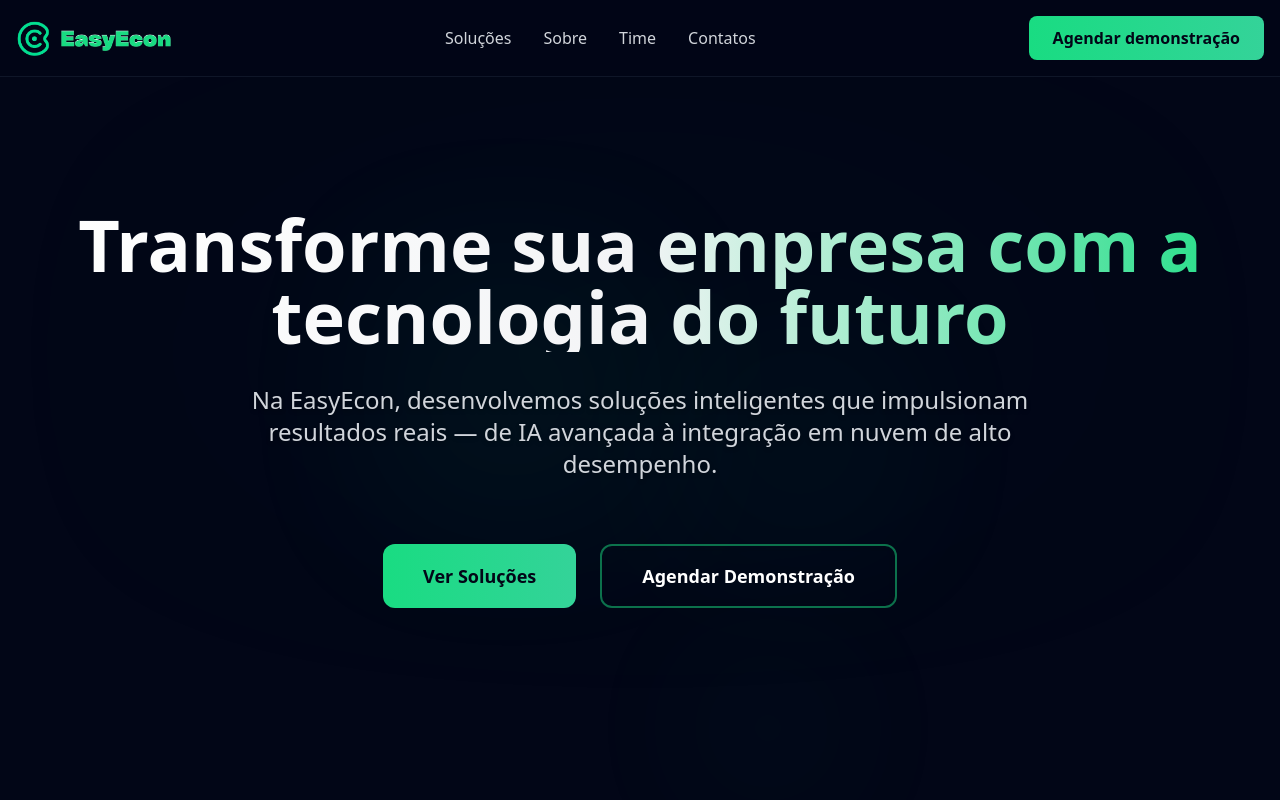
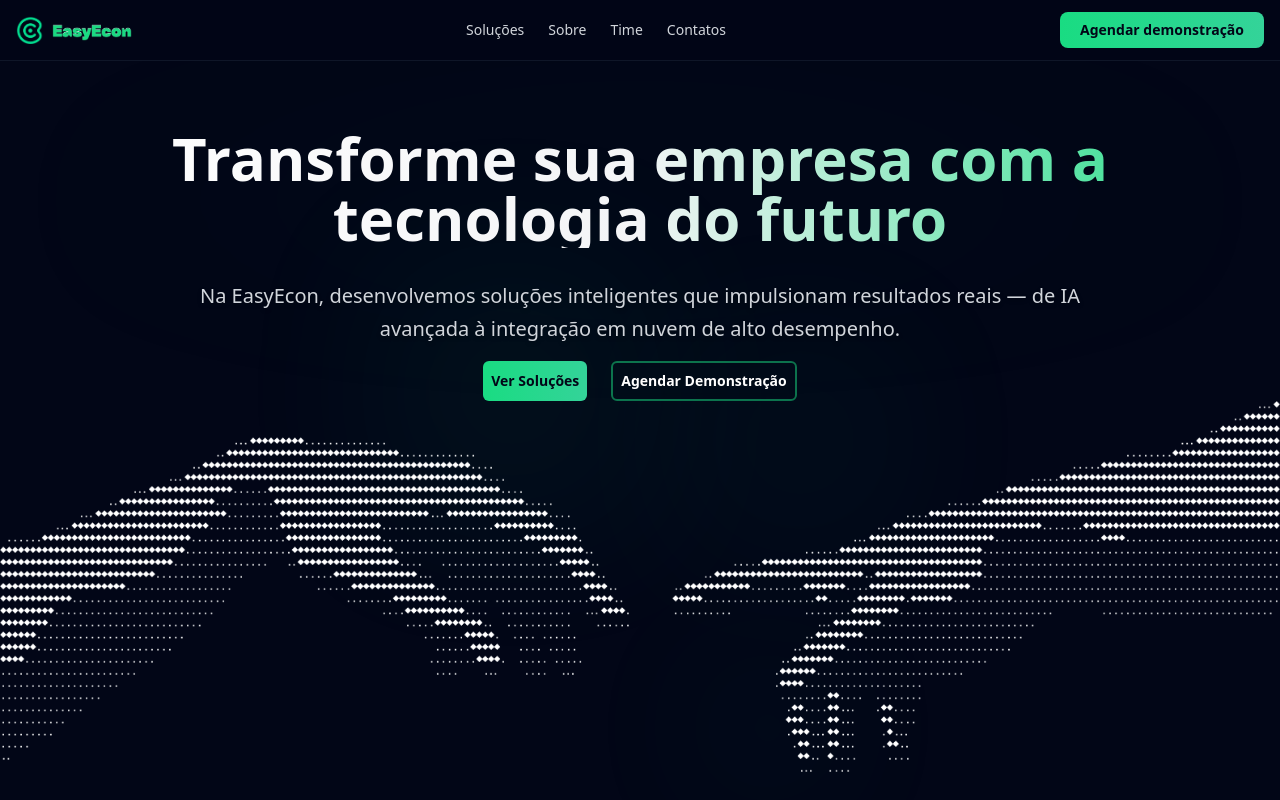
Before and after one commit to GuilhermeViana-22/SITE_EASYECON, a Vue app: page / in a window 1280 px wide. Shown: the top 800 px of the page. Built offline with nearby package versions, Linux system fonts and the light colour scheme.

Commit message:
feat: mão de Deus.

```diff
--- a/src/components/Header.vue
+++ b/src/components/Header.vue
@@ -1,23 +1,22 @@
 <template>
   <header class="fixed top-0 w-full z-50 bg-primary-dark/90 backdrop-blur-md border-b border-slate-800/50">
-    <nav class="container mx-auto px-4 py-4 flex items-center justify-between">
+    <nav class="container mx-auto px-4 py-3 flex items-center justify-between">
       <div class="flex items-center space-x-2">
         <div class="rounded-lg flex items-center justify-center gap-2">
-          <img src="/public/easyIcon.png" alt="Logotipo" class="w-9 h-9" />
-
-          <img src="/public/logoName.png" alt="Logotipo" class="w-28 mt-1" />
+          <img src="/public/easyIcon.png" alt="Logotipo" class="w-8 h-8 md:w-7 md:h-7" />
+          <img src="/public/logoName.png" alt="Logotipo" class="w-24 mt-1 md:w-20" />
         </div>
       </div>
 
-      <div class="hidden md:flex items-center space-x-8">
-        <a href="#solutions" class="text-gray-300 hover:text-primary-green transition-colors font-medium">Soluções</a>
-        <a href="#about" class="text-gray-300 hover:text-primary-green transition-colors font-medium">Sobre</a>
-        <a href="#team" class="text-gray-300 hover:text-primary-green transition-colors font-medium">Time</a>
-        <a href="#contact" class="text-gray-300 hover:text-primary-green transition-colors font-medium">Contatos</a>
+      <div class="hidden md:flex items-center space-x-6">
+        <a href="#solutions" class="text-sm text-gray-300 hover:text-primary-green transition-colors font-medium">Soluções</a>
+        <a href="#about" class="text-sm text-gray-300 hover:text-primary-green transition-colors font-medium">Sobre</a>
+        <a href="#team" class="text-sm text-gray-300 hover:text-primary-green transition-colors font-medium">Time</a>
+        <a href="#contact" class="text-sm text-gray-300 hover:text-primary-green transition-colors font-medium">Contatos</a>
       </div>
 
       <button
-        class="hidden md:block bg-gradient-to-r from-primary-green to-emerald-400 hover:from-primary-green hover:to-primary-green text-primary-dark px-6 py-2.5 rounded-lg font-bold transition-all duration-300 transform hover:scale-105 hover:shadow-lg hover:shadow-primary-green/25">
+          class="hidden md:block bg-gradient-to-r from-primary-green to-emerald-400 hover:from-primary-green hover:to-primary-green text-primary-dark px-5 py-2 rounded-lg text-sm font-bold transition-all duration-300 transform hover:scale-105 hover:shadow-lg hover:shadow-primary-green/25">
         Agendar demonstração
       </button>
 
--- a/src/components/HeroSection.vue
+++ b/src/components/HeroSection.vue
@@ -1,37 +1,39 @@
 <template>
   <section
-    class="pt-32 md:pt-52 md:pb-24 px-4 relative min-h-[600px] flex items-center"
-    :style="{ backgroundImage: `url(${backgroundImage})` }"
+    class="pt-32 px-4 sm:pb-20 md:pb-0 relative flex items-center"
   >
     <!-- Blur verde sutil no fundo -->
     <div class="absolute inset-0 bg-radial-green-soft opacity-5 blur-3xl"></div>
 
     <div class="container mx-auto text-center relative z-10">
-      <h1 class="text-5xl md:text-7xl font-bold mb-8 bg-gradient-to-r from-white via-gray-100 to-primary-green bg-clip-text text-transparent leading-tight">
+      <h1 class="text-5xl md:text-6xl font-bold mb-8 bg-gradient-to-r from-white via-gray-100 to-primary-green bg-clip-text text-transparent leading-tight">
         Transforme sua empresa com a<br>tecnologia do futuro
       </h1>
-      <p class="text-xl md:text-2xl text-gray-300 mb-16 max-w-4xl mx-auto leading-relaxed">
+      <p class="text-xl md:text-1xl text-gray-300 mb-16 md:mb-4 max-w-4xl mx-auto leading-relaxed">
         Na EasyEcon, desenvolvemos soluções inteligentes que impulsionam resultados reais — de IA avançada à integração
         em nuvem de alto desempenho.
       </p>
       <div class="flex flex-col sm:flex-row gap-6 justify-center">
         <button
-          class="bg-gradient-to-r from-primary-green to-emerald-400 hover:from-primary-green hover:to-primary-green text-primary-dark px-10 py-4 rounded-xl font-bold text-lg transition-all duration-300 transform hover:scale-105 hover:shadow-lg hover:shadow-primary-green/25"
+          class="bg-gradient-to-r from-primary-green to-emerald-400 hover:from-primary-green hover:to-primary-green text-primary-dark px-10 rounded-md md:px-2 font-bold text-lg md:text-sm transition-all duration-300 transform hover:scale-105 hover:shadow-lg hover:shadow-primary-green/25"
         >
           Ver Soluções
         </button>
         <button
-          class="border-2 border-primary-green/50 px-10 py-4 rounded-xl font-bold text-lg hover:bg-primary-green/10 hover:border-primary-green transition-all duration-300 text-white backdrop-blur-sm"
+          class="border-2 border-primary-green/50 px-10 py-4 md:px-2 md:py-2 rounded-md font-bold text-lg md:text-sm hover:bg-primary-green/10 hover:border-primary-green transition-all duration-300 text-white backdrop-blur-sm"
         >
           Agendar Demonstração
         </button>
       </div>
     </div>
   </section>
+
+  <div class="mx-auto w-full"><img :src="backgroundImage" sizes="(max-width: 767px) 100vw, 619.5px" width="619.5" data-w-id="a5ae7d10-ceb2-5d52-2b80-cb65aa799491" alt="Mão de Deus" class="image-107 no-drag blur-section w-full relative mt-20 md:mt-0"></div>
+
 </template>
 
 <script>
-import backgroundImage from '../assets/images/background/background.png';
+import backgroundImage from '../assets/images/background/background.webp';
 
 export default {
   name: 'HeroSection',
```
Also changed, not shown: src/assets/images/background/background.png (deleted), src/assets/images/background/background.webp (added).
